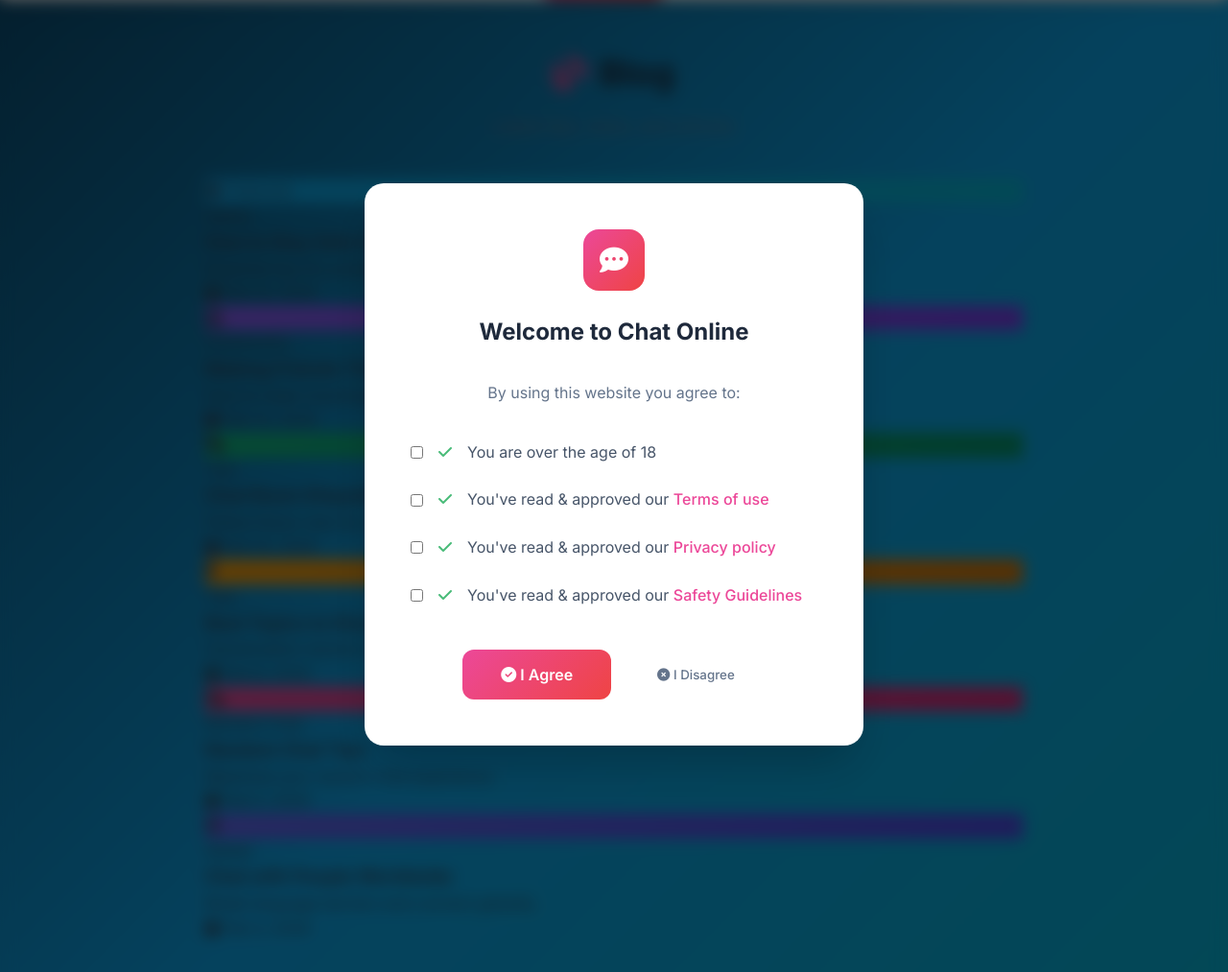
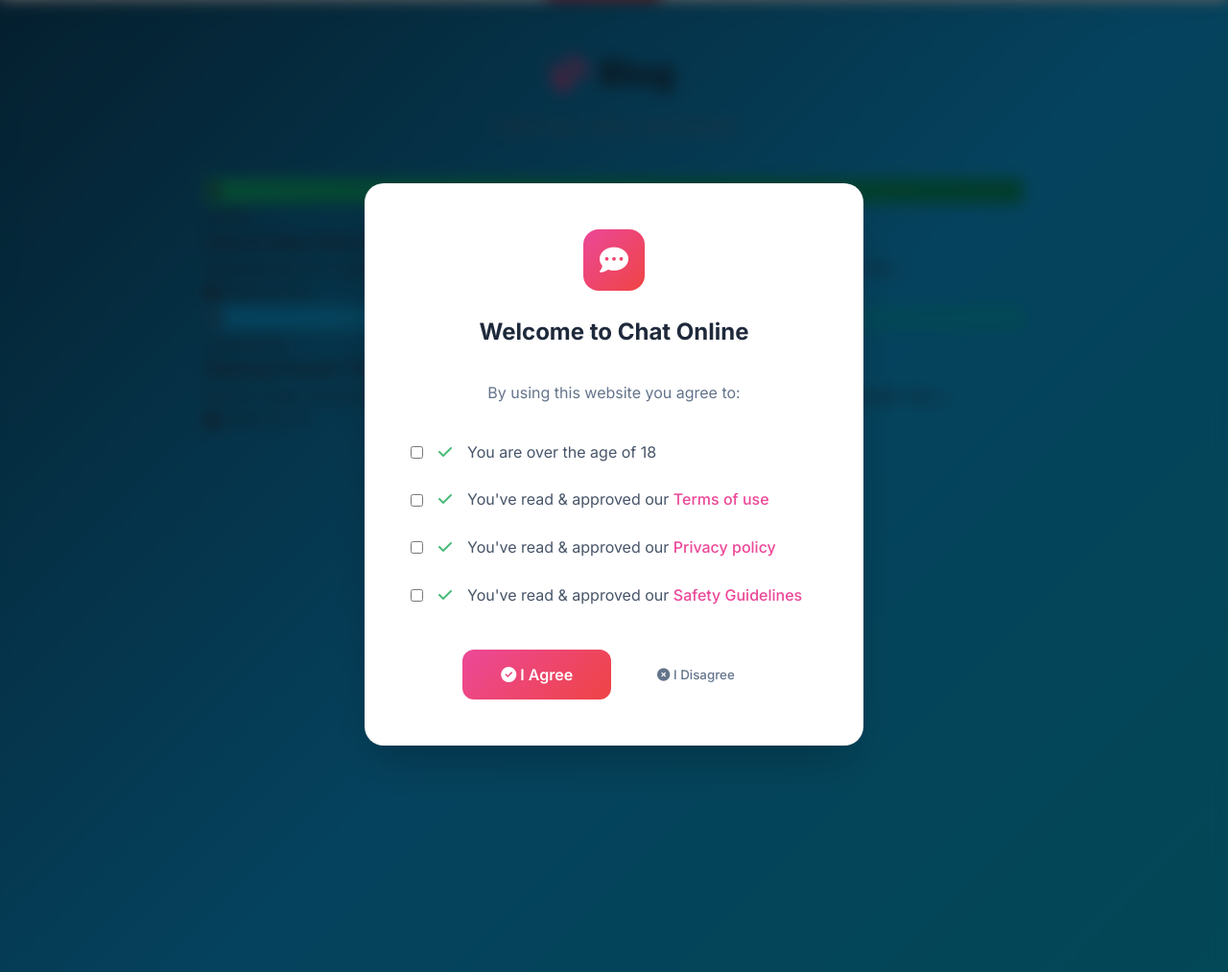
Before and after one commit to amirali115c-hub/chat-online-2, a Flask app: page /blog in a window 1280 px wide. Shown: the part 72-1085 px from the top of the page at 96% size. Run offline with Flask 3, Linux system fonts and the light colour scheme; some libraries are stand-ins or nearby versions.

Commit message:
Regenerate FAQ and blog templates from content data

```diff
--- a/templates/blog.html
+++ b/templates/blog.html
@@ -9,71 +9,34 @@
         <p>Latest tips, news, and articles</p>
     </div>
     <div class="blog-grid">
-        <div class="blog-card featured">
-            <div class="blog-image" style="background: linear-gradient(135deg, #0EA5E9, #06B6D4);">
+
+        <div class="blog-card">
+            <div class="blog-image" style="background: linear-gradient(135deg, #10B981, #059669);">
                 <i class="fas fa-star"></i>
-                <span class="featured-badge">Featured</span>
             </div>
             <div class="blog-content">
                 <span class="blog-category">Safety</span>
                 <h3>How to Stay Safe Online</h3>
-                <p>Essential tips for protecting yourself while chatting with strangers.</p>
-                <span class="blog-meta"><i class="fas fa-calendar"></i> Feb 15, 2026</span>
+                <p>Essential tips for protecting yourself while chatting with strangers online.
+
+## 1. Protect Your Per...</p>
+                <span class="blog-meta"><i class="fas fa-calendar"></i> 2026-02-15</span>
             </div>
         </div>
+
         <div class="blog-card">
-            <div class="blog-image" style="background: linear-gradient(135deg, #8B5CF6, #7C3AED);">
+            <div class="blog-image" style="background: linear-gradient(135deg, #0EA5E9, #06B6D4);">
                 <i class="fas fa-user-friends"></i>
             </div>
             <div class="blog-content">
                 <span class="blog-category">Community</span>
                 <h3>Making Friends Through Chat</h3>
-                <p>How to make meaningful connections in chat rooms.</p>
-                <span class="blog-meta"><i class="fas fa-calendar"></i> Feb 12, 2026</span>
-            </div>
-        </div>
-        <div class="blog-card">
-            <div class="blog-image" style="background: linear-gradient(135deg, #10B981, #059669);">
-                <i class="fas fa-comments"></i>
-            </div>
-            <div class="blog-content">
-                <span class="blog-category">Tips</span>
-                <h3>Chat Room Etiquette</h3>
-                <p>Follow these rules for a better chatting experience.</p>
-                <span class="blog-meta"><i class="fas fa-calendar"></i> Feb 10, 2026</span>
-            </div>
-        </div>
-        <div class="blog-card">
-            <div class="blog-image" style="background: linear-gradient(135deg, #F59E0B, #D97706);">
-                <i class="fas fa-lightbulb"></i>
-            </div>
-            <div class="blog-content">
-                <span class="blog-category">Tips</span>
-                <h3>Best Topics to Discuss</h3>
-                <p>Conversation starters that work well with strangers.</p>
-                <span class="blog-meta"><i class="fas fa-calendar"></i> Feb 8, 2026</span>
-            </div>
-        </div>
-        <div class="blog-card">
-            <div class="blog-image" style="background: linear-gradient(135deg, #EC4899, #DB2777);">
-                <i class="fas fa-dice"></i>
-            </div>
-            <div class="blog-content">
-                <span class="blog-category">Random Chat</span>
-                <h3>Random Chat Tips</h3>
-                <p>Maximize your random chat experience.</p>
-                <span class="blog-meta"><i class="fas fa-calendar"></i> Feb 5, 2026</span>
-            </div>
-        </div>
-        <div class="blog-card">
-            <div class="blog-image" style="background: linear-gradient(135deg, #6366F1, #4F46E5);">
-                <i class="fas fa-globe"></i>
-            </div>
-            <div class="blog-content">
-                <span class="blog-category">Global</span>
-                <h3>Chat with People Worldwide</h3>
-                <p>Break language barriers and connect globally.</p>
-                <span class="blog-meta"><i class="fas fa-calendar"></i> Feb 3, 2026</span>
+                <p>How to make meaningful connections in chat rooms.
+
+## Be Genuine
+
+Authenticity attracts people. Be y...</p>
+                <span class="blog-meta"><i class="fas fa-calendar"></i> 2026-02-12</span>
             </div>
         </div>
     </div>
```
Also changed, not shown: regenerate_content.py (added, +104 -0 lines), templates/faq.html (+4 -50 lines).
